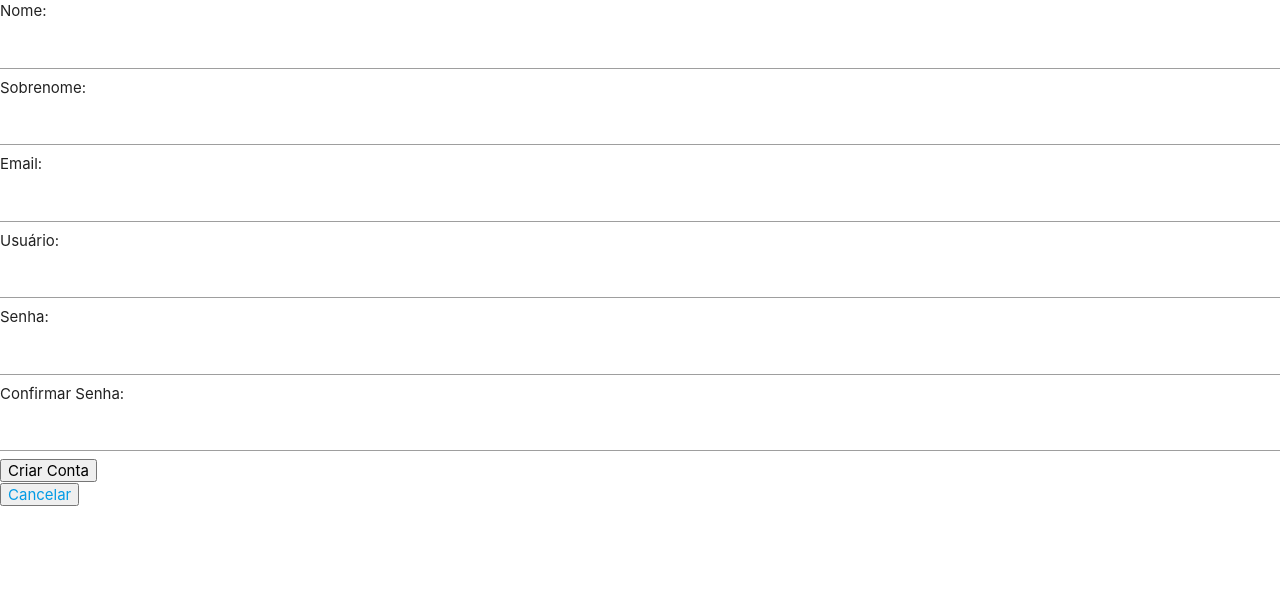
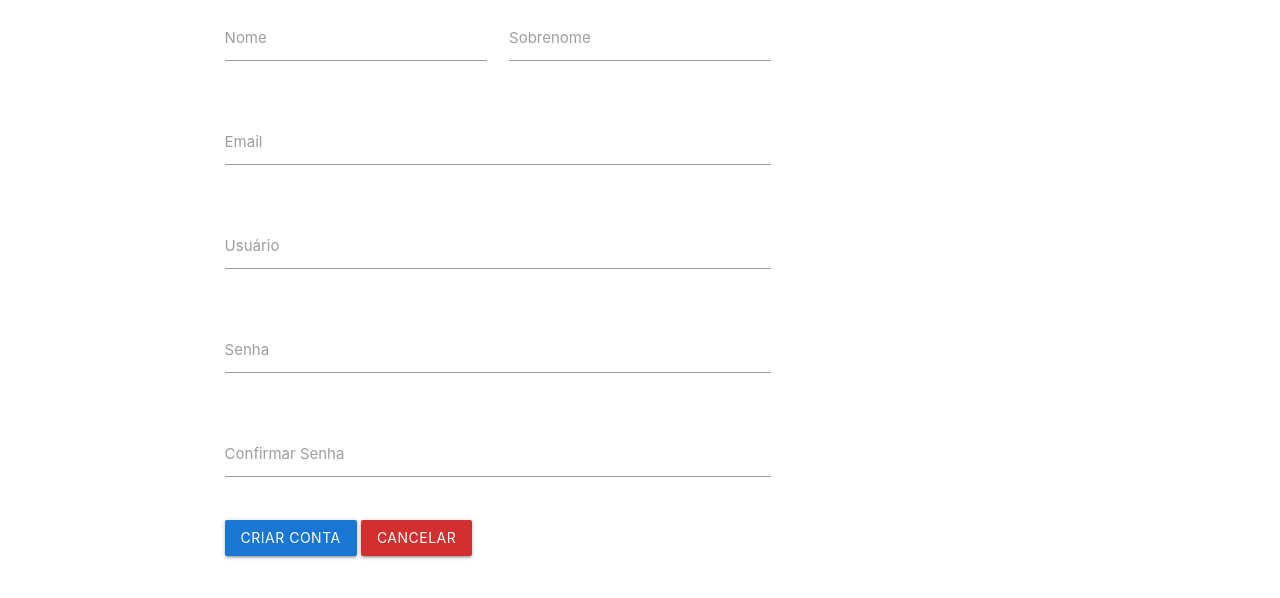
Before and after one commit to shineyder/Oasis-Assistant, a PHP site: page /signup.php in a window 1280 px wide. Shown: the top 598 px of the page. Run offline with PHP 8.4, Linux system fonts and the light colour scheme.

Commit message:
Formatação Básica, LogIn e SignUp adiantados

```diff
--- a/home.php
+++ b/home.php
@@ -16,17 +16,15 @@ $stmt = connect::conn()->prepare($sql);
 $stmt->execute();
 $dados = $stmt->fetch(\PDO::FETCH_BOTH);
 $stmt = connect::closeConn();
-?>
 
-<?php
 // Header
 include_once 'includes/header.php';
 // Message
 include_once 'includes/message.php';
 ?>
 
-        <h1> Olá <?php echo $dados['nome'];?></h1>
-    <a href="logout.php">Sair</a>
+    <h1> Olá <?php echo $dados['nome'];?></h1>
+<a href="logout.php">Sair</a>
 
 <?php
 //Footer
--- a/phpaction/create_dir.php
+++ b/phpaction/create_dir.php
@@ -7,7 +7,6 @@ session_start();
 require_once '../connect.php';
 
 if (isset($_POST['btn-confirm'])) :
-    $erros = array();
     $nome = $_POST['nome'];
     $sobrenome = $_POST['sobrenome'];
     $email = $_POST['email'];
--- a/signup.php
+++ b/signup.php
@@ -1,36 +1,55 @@
 <?php
-require_once 'connect.php';
 
 // Sessão
 session_start();
-?>
 
-<?php
 // Header
 include_once 'includes/header.php';
 // Message
 include_once 'includes/message.php';
 ?>
 
-        <?php
-        if (!empty($erros)) :
-            foreach ($erros as $erro) :
-                echo $erro;
-            endforeach;
-        endif;
-        ?>
+<div class="row">
+    <form class="col s12 push-s2 m8 push-m2" action="phpaction/create_dir.php" method="POST">
+        <div class="row">
+            <div class="input-field col s4">
+                <input id="nome" name="nome" type="text" class="validate">
+                <label for="nome">Nome</label>
+            </div>
+            <div class="input-field col s4">
+                <input id="sobrenome" name="sobrenome" type="text" class="validate">
+                <label for="sobrenome">Sobrenome</label>
+            </div>
+        </div>
+        <div class="row">
+            <div class="input-field col s8">
+                <input id="email" name="email" type="email" class="validate">
+                <label for="email">Email</label>
+            </div>
+        </div>
+        <div class="row">
+            <div class="input-field col s8">
+                <input id="user" name="user" type="text" class="validate">
+                <label for="user">Usuário</label>
+            </div>
+        </div>
+        <div class="row">
+            <div class="input-field col s8">
+                <input id="senha" name="senha" type="password" class="validate">
+                <label for="senha">Senha</label>
+            </div>
+        </div>
+        <div class="row">
+            <div class="input-field col s8">
+                <input id="repeat-senha" name="repeat-senha" type="password" class="validate">
+                <label for="repeat-senha">Confirmar Senha</label>
+            </div>
+        </div>
 
-        <form action="phpaction/create_dir.php" method="POST">
-            Nome: <input type="text" name="nome"><br>
-            Sobrenome: <input type="text" name="sobrenome"><br>
-            Email: <input type="text" name="email"><br>
-            Usuário: <input type="text" name="user"><br>
-            Senha: <input type="password" name="senha"><br>
-            Confirmar Senha: <input type="password" name="repeat-senha"><br>
-            <button type="submit" name="btn-confirm">Criar Conta</button>
-        </form>
-
-        <button><a href="index.php">Cancelar</a></button>
+        <button type="submit" name="btn-confirm" class="btn blue darken-2">Criar Conta</button>
+        <a href="index.php" class="btn red darken-2">Cancelar</a>
+    </form>
+</div>
 
 <?php
 // Footer
```
Also changed, not shown: index.php (+20 -40 lines), phpaction/login.php (added, +41 -0 lines), includes/message.php (line endings or trailing spaces).
